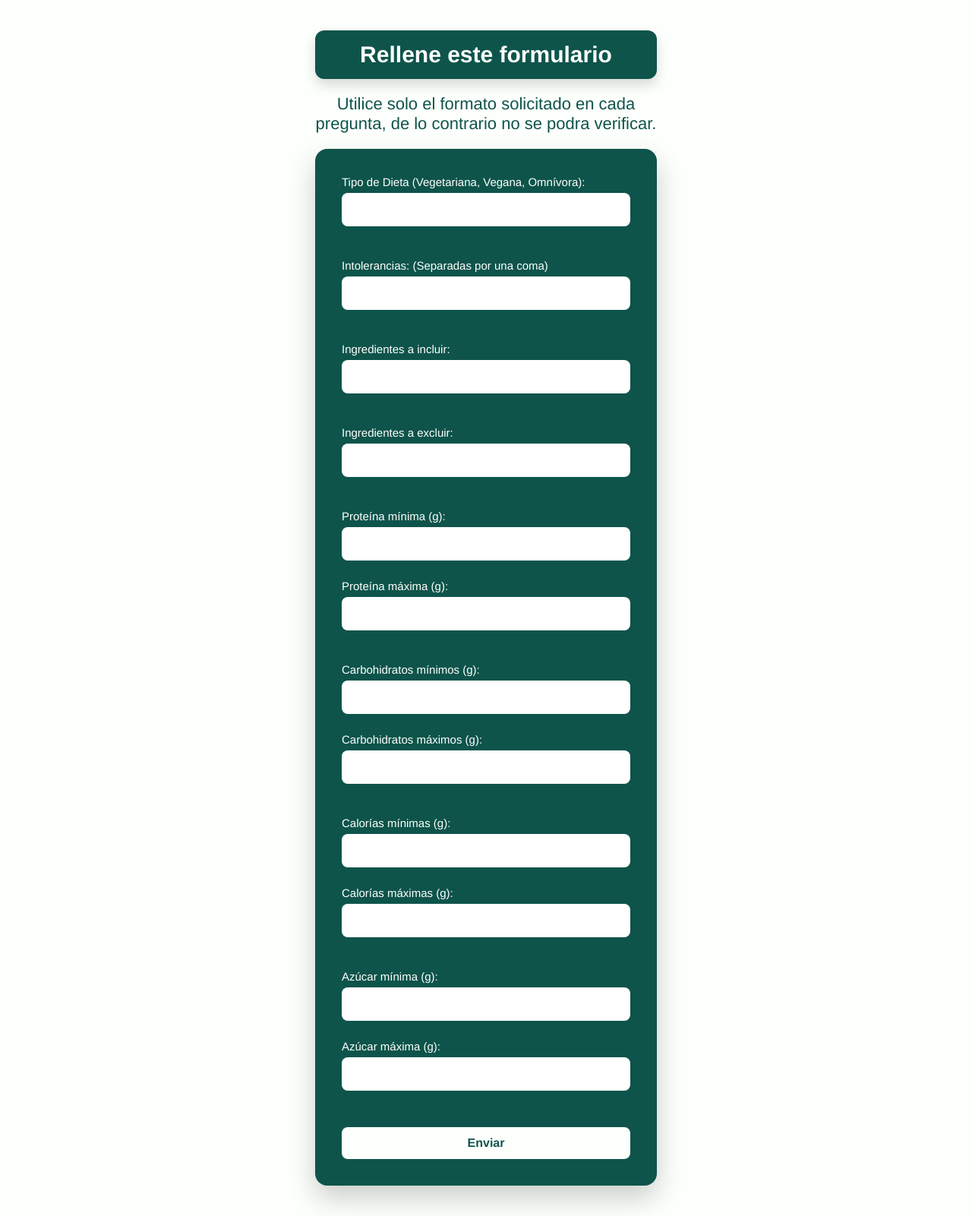
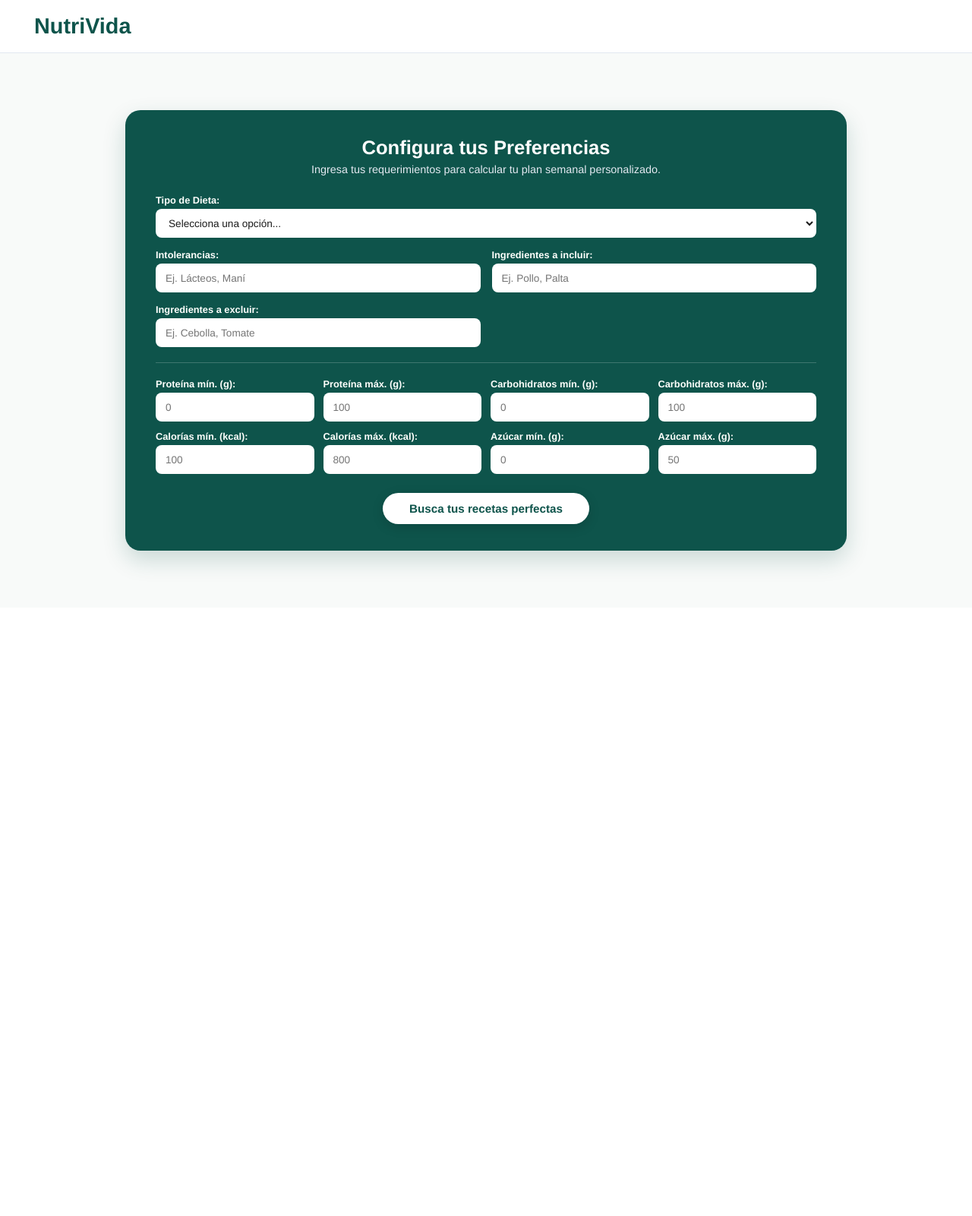
Before and after one commit to CopyGame0/Proyecto_Inicial_USM, a Django app: page /formulario/ in a window 1280 px wide. Shown: the whole page at 76% size. After the commit the page ends 754 px from the top, so only its background shows below. Run offline with Django 5.2, Linux system fonts and the light colour scheme.

Commit message:
Actualizacion en Formulario de parametros, cambio en preguntas y orientacion de la caja

```diff
--- a/NutriVida/inicio/static/inicio/form_style.css
+++ b/NutriVida/inicio/static/inicio/form_style.css
@@ -1,108 +1,151 @@
-/* 1. Reset base y tipografía GLOBAL */
+/* 1. Reset Base y Helvetica */
 *, *::before, *::after {
     margin: 0;
     padding: 0;
     box-sizing: border-box;
-    /* Cambia la fuente AQUÍ una sola vez y cambiará en TODO el formulario */
     font-family: 'Helvetica Neue', Helvetica, Arial, sans-serif !important;
 }
 
-/* 2. Cuerpo de la página (permite agregar todo el contenido que quieras) */
 body {
-    background-color: #FDFFFC;
+    background-color: #f8faf9;
+    color: #1a1a1a;
+    min-height: 100vh;
     display: flex;
     flex-direction: column;
+}
+
+/* 2. Header */
+.header-form {
+    display: flex;
+    justify-content: space-between;
+    align-items: center;
+    height: 70px;
+    padding: 0 45px;
+    background-color: #ffffff;
+    border-bottom: 1px solid #e2e8f0;
+}
+
+.header-form h1 {
+    font-size: 1.8rem;
+    font-weight: 800;
+    color: #0E544B;
+}
+
+/* 3. Contenedor Principal */
+.form-container {
+    flex: 1;
+    display: flex;
     justify-content: center;
     align-items: center;
-    min-height: 100vh; /* min-height evita que los elementos se corten si crecen */
-    padding: 40px 20px;
-    gap: 20px;
+    padding: 30px 20px;
 }
 
-/* 3. Título Principal (h1) */
-h1 {
-    font-size: 30px;
-    color: #FDFFFC;
+/* 4. Tarjeta Rectangular Horizontal Verde */
+.card-horizontal {
     background-color: #0E544B;
-    text-align: center;
+    border-radius: 20px;
+    padding: 35px 40px;
     width: 100%;
-    max-width: 450px;
-    padding: 15px 20px;
-    border-radius: 12px;
-    box-shadow: 0 8px 16px rgba(0, 0, 0, 0.15);
+    max-width: 950px; /* Ancho extendido para formato horizontal */
+    box-shadow: 0 12px 30px rgba(14, 84, 75, 0.2);
+    color: #ffffff;
 }
 
-/* 4. Subtítulos (h2) */
-h2 {
-    font-size: 22px;
-    font-weight: 400;
-    color: #0E544B;
+.form-header-title {
     text-align: center;
-    width: 100%;
-    max-width: 450px;
+    margin-bottom: 25px;
 }
 
-/* 5. Contenedor del Formulario */
-form {
-    background-color: #0E544B;
-    width: 100%;
-    max-width: 450px; /* Ancho consistente y flexible */
-    padding: 35px;
+.form-header-title h2 {
+    font-size: 1.6rem;
+    font-weight: 800;
+    margin-bottom: 6px;
+}
+
+.form-header-title p {
+    font-size: 0.9rem;
+    color: #e2e8f0;
+}
+
+/* 5. Grids e Inputs Compactos */
+.form-grid-section {
+    display: grid;
+    grid-template-columns: repeat(2, 1fr);
+    gap: 15px;
+    margin-bottom: 20px;
+}
+
+.field-group.full-width {
+    grid-column: span 2;
+}
+
+.divider {
+    border: 0;
+    height: 1px;
+    background: rgba(255, 255, 255, 0.2);
+    margin: 20px 0;
+}
+
+.form-grid-macros {
+    display: grid;
+    grid-template-columns: repeat(4, 1fr); /* 4 Columnas para compactar */
+    gap: 12px;
+    margin-bottom: 25px;
+}
+
+.field-group {
     display: flex;
     flex-direction: column;
-    border-radius: 16px;
-    box-shadow: 0 16px 36px rgba(0, 0, 0, 0.2);
 }
 
-/* 6. Etiquetas de los campos (labels) */
-form label {
-    font-size: 15px;
+.field-group label {
+    font-size: 0.8rem;
+    font-weight: 600;
     color: #FDFFFC;
-    margin-bottom: 6px;
-    margin-top: 10px;
-    display: block;
+    margin-bottom: 4px;
 }
 
-form label:first-of-type {
-    margin-top: 0;
-}
-
-/* 7. Campos de texto e inputs */
-form input,
-form select,
-form textarea {
+.field-group input,
+.field-group select {
     width: 100%;
-    padding: 12px 15px;
-    margin-bottom: 15px;
+    height: 38px; /* Altura más pequeña y reducida */
+    padding: 0 12px;
     border-radius: 8px;
     border: 1px solid transparent;
-    font-size: 1rem;
+    background-color: #ffffff;
+    color: #1a1a1a;
+    font-size: 0.85rem;
     outline: none;
     transition: border-color 0.2s ease;
 }
 
-form input:focus,
-form select:focus,
-form textarea:focus {
-    border-color: #A59132; /* Resalta el borde al escribir */
+.field-group input:focus,
+.field-group select:focus {
+    border-color: #A59132;
+    box-shadow: 0 0 0 2px rgba(165, 145, 50, 0.3);
 }
 
-/* 8. Botón de envío */
-button {
-    margin-top: 15px;
-    padding: 12px 25px;
-    background-color: #FDFFFC;
-    color: #0E544B;
-    font-size: 1rem;
-    font-weight: bold;
-    border: none;
-    border-radius: 8px;
-    transition: all 0.3s ease;
-    cursor: pointer;
+/* 6. Botón de Envío Píldora */
+.btn-submit-container {
+    text-align: center;
+    margin-top: 10px;
 }
 
-button:hover {
-    background-color: #A59132;
-    color: #FDFFFC;
+.btn-piscina-submit {
+    background-color: #ffffff;
+    color: #0E544B;
+    border: none;
+    padding: 12px 35px;
+    font-size: 0.95rem;
+    font-weight: 800;
+    border-radius: 25px;
+    cursor: pointer;
+    box-shadow: 0 4px 15px rgba(0, 0, 0, 0.15);
+    transition: all 0.25s ease;
+}
+
+.btn-piscina-submit:hover {
+    background-color: #f8faf9;
     transform: translateY(-2px);
+    box-shadow: 0 6px 20px rgba(0, 0, 0, 0.25);
 }
--- a/NutriVida/inicio/templates/inicio/formulario.html
+++ b/NutriVida/inicio/templates/inicio/formulario.html
@@ -1,53 +1,114 @@
-{% load static %}
 <!DOCTYPE html>
-<html lang="en">
+<html lang="es">
 <head>
+    {% load static %}
     <meta charset="UTF-8">
     <meta name="viewport" content="width=device-width, initial-scale=1.0">
-    <title>NutriVida formulario</title>
-    <link rel="stylesheet" href="{% static 'inicio/form_style.css' %}?v=1.0">
+    <title>NutriVida - Parámetros de Receta</title>
+    <link rel="stylesheet" href="{% static 'inicio/form_style.css' %}?v=4.0">
 </head>
 <body>
-    <h1>Rellene este formulario</h1>
 
-    <h2>Utilice solo el formato solicitado en cada pregunta, de lo contrario no se podra verificar.
-    </h2>
+    <!-- Header general -->
+    <header class="header-form">
+        <div class="logo">
+            <h1>NutriVida</h1>
+        </div>
+    </header>
 
-    <form id="myform" method="get" action="{% url 'plan_semanal' %}">
-        <label for="diet">Tipo de Dieta (Vegetariana, Vegana, Omnívora):</label>
-        <input type="text" id="diet" name="diet" required>
-        <br>
-        <label for="intolerances">Intolerancias: (Separadas por una coma)</label>
-        <input type="text" id="intolerances" name="intolerances" required>
-        <br>
-        <label for="include_ingredients">Ingredientes a incluir:</label>
-        <input type="text" id="include_ingredients" name="include_ingredients" required>
-        <br>
-        <label for="exclude_ingredients">Ingredientes a excluir:</label>
-        <input type="text" id="exclude_ingredients" name="exclude_ingredients" required>
-        <br>
-        <label for="min_protein">Proteína mínima (g):</label>
-        <input type="number" id="min_protein" name="min_protein" required>
-        <label for="max_protein">Proteína máxima (g):</label>
-        <input type="number" id="max_protein" name="max_protein" required>
-        <br>
-        <label for="min_carbs">Carbohidratos mínimos (g):</label>
-        <input type="number" id="min_carbs" name="min_carbs" required>
-        <label for="max_carbs">Carbohidratos máximos (g):</label>
-        <input type="number" id="max_carbs" name="max_carbs" required>
-        <br>
-        <label for="min_cal">Calorías mínimas (g):</label>
-        <input type="number" id="min_cal" name="min_cal" required>
-        <label for="max_cal">Calorías máximas (g):</label>
-        <input type="number" id="max_cal" name="max_cal" required>
-        <br>
-        <label for="min_sugar">Azúcar mínima (g):</label>
-        <input type="number" id="min_sugar" name="min_sugar" required>
-        <label for="max_sugar">Azúcar máxima (g):</label>
-        <input type="number" id="max_sugar" name="max_sugar" required>
-        <br>
-        <button type="submit">Enviar</button>
+    <main class="form-container">
+        <!-- Tarjeta Rectangular Horizontal -->
+        <div class="card-horizontal">
+            <div class="form-header-title">
+                <h2>Configura tus Preferencias</h2>
+                <p>Ingresa tus requerimientos para calcular tu plan semanal personalizado.</p>
+            </div>
 
-    </form>
+            <form id="myform" method="get" action="{% url 'plan_semanal' %}">
+
+                <!-- Sección 1: Filtros de Dieta e Ingredientes -->
+                <div class="form-grid-section">
+                    <div class="field-group full-width">
+                        <label for="diet">Tipo de Dieta:</label>
+                        <select id="diet" name="diet" required>
+                            <option value="" disabled selected>Selecciona una opción...</option>
+                            <option value="Vegetariana">Vegetariana</option>
+                            <option value="Vegana">Vegana</option>
+                            <option value="Omnivora">Omnívora</option>
+                            <option value="Gluten Free">Sin Gluten</option>
+                            <option value="Ketogenic">Keto</option>
+                        </select>
+                    </div>
+
+                    <div class="field-group">
+                        <label for="intolerances">Intolerancias:</label>
+                        <input type="text" id="intolerances" name="intolerances" placeholder="Ej. Lácteos, Maní" required>
+                    </div>
+
+                    <div class="field-group">
+                        <label for="include_ingredients">Ingredientes a incluir:</label>
+                        <input type="text" id="include_ingredients" name="include_ingredients" placeholder="Ej. Pollo, Palta" required>
+                    </div>
+
+                    <div class="field-group">
+                        <label for="exclude_ingredients">Ingredientes a excluir:</label>
+                        <input type="text" id="exclude_ingredients" name="exclude_ingredients" placeholder="Ej. Cebolla, Tomate" required>
+                    </div>
+                </div>
+
+                <hr class="divider">
+
+                <!-- Sección 2: Macros y Nutrientes (Grid de 4 columnas compactas) -->
+                <div class="form-grid-macros">
+                    <div class="field-group">
+                        <label for="min_protein">Proteína mín. (g):</label>
+                        <input type="number" id="min_protein" name="min_protein" placeholder="0" required>
+                    </div>
+
+                    <div class="field-group">
+                        <label for="max_protein">Proteína máx. (g):</label>
+                        <input type="number" id="max_protein" name="max_protein" placeholder="100" required>
+                    </div>
+
+                    <div class="field-group">
+                        <label for="min_carbs">Carbohidratos mín. (g):</label>
+                        <input type="number" id="min_carbs" name="min_carbs" placeholder="0" required>
+                    </div>
+
+                    <div class="field-group">
+                        <label for="max_carbs">Carbohidratos máx. (g):</label>
+                        <input type="number" id="max_carbs" name="max_carbs" placeholder="100" required>
+                    </div>
+
+                    <div class="field-group">
+                        <label for="min_cal">Calorías mín. (kcal):</label>
+                        <input type="number" id="min_cal" name="min_cal" placeholder="100" required>
+                    </div>
+
+                    <div class="field-group">
+                        <label for="max_cal">Calorías máx. (kcal):</label>
+                        <input type="number" id="max_cal" name="max_cal" placeholder="800" required>
+                    </div>
+
+                    <div class="field-group">
+                        <label for="min_sugar">Azúcar mín. (g):</label>
+                        <input type="number" id="min_sugar" name="min_sugar" placeholder="0" required>
+                    </div>
+
+                    <div class="field-group">
+                        <label for="max_sugar">Azúcar máx. (g):</label>
+                        <input type="number" id="max_sugar" name="max_sugar" placeholder="50" required>
+                    </div>
+                </div>
+
+                <!-- Botón de Envío Centrado -->
+                <div class="btn-submit-container">
+                    <button type="submit" class="btn-piscina-submit">Busca tus recetas perfectas</button>
+                </div>
+
+            </form>
+        </div>
+    </main>
+
 </body>
 </html>
```
